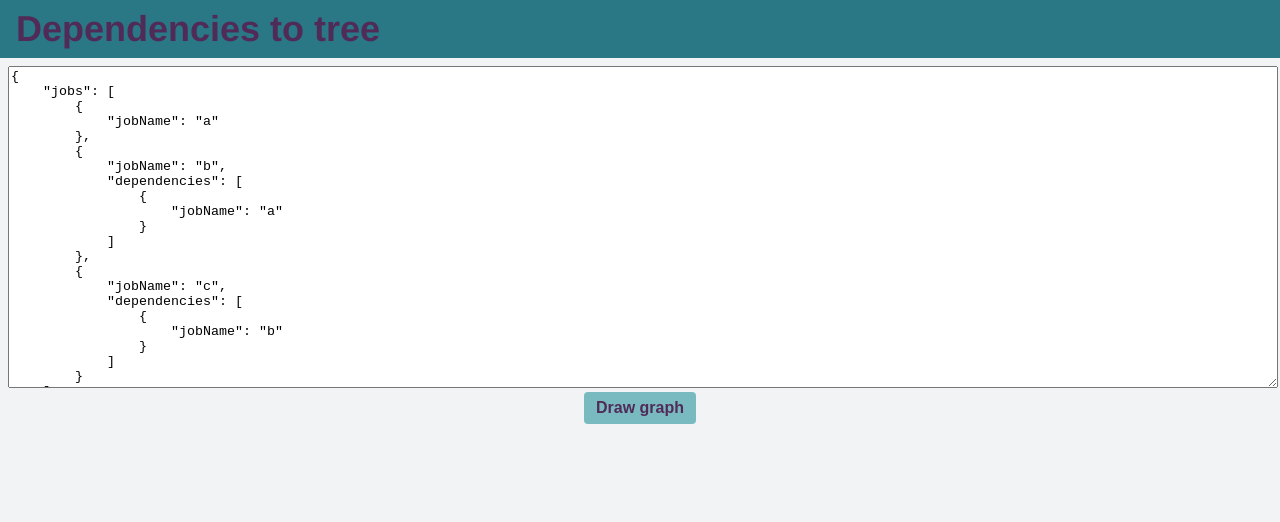
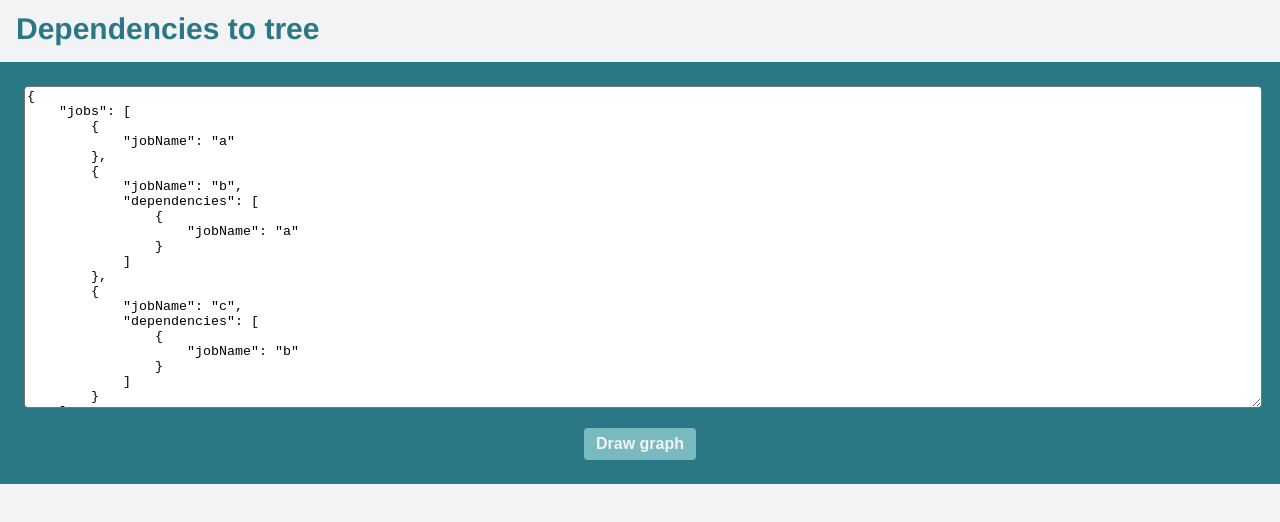
Before and after one commit to adrianabreu/dependencies-to-tree, a Vue app: page / in a window 1280 px wide. Shown: the top 522 px of the page. Built offline with nearby package versions, Linux system fonts and the light colour scheme.

Commit message:
Updated palette fix #1

```diff
--- a/src/App.vue
+++ b/src/App.vue
@@ -91,14 +91,13 @@ export default {
 .header {
   width: 100%;
   text-align: left;
-  padding-top:.5rem;
-  padding-bottom: .5rem;
+  padding-top:.75rem;
+  padding-bottom: 1rem;
   padding-left: 1rem;
 
-  background-color: #2a7886;
-  color: #512b58;
-  font-family: Helvetica Neue,Helvetica,Arial,sans-serif;
-  font-size: 1.5rem;
+  background-color: #f1f3f4;
+  color: #2a7886;
+  font-size: 1.25rem;
   font-weight: 200;
 }
 
@@ -108,6 +107,7 @@ export default {
   min-height: 316px;
   overflow-y: scroll;
   width: 100%;
+    border-radius: 4px;
 }
 
 body {
@@ -141,8 +141,8 @@ body {
 }
 
 .form {
-    margin-top: 1rem;
-    margin: 0.5rem;
+  padding: 1.5rem;
+  background-color: #2a7886;
 }
 
 .form-submit button {
@@ -150,10 +150,11 @@ body {
     border-radius: 4px;
     box-shadow: none;
     background-color: #79bac1;
-    color: #512b58;
+    color: #f1f3f4;
     font-weight: 600;
     font-size: 1rem;
     border: 0;
+    margin-top: 1rem;
 }
 
 </style>
```
